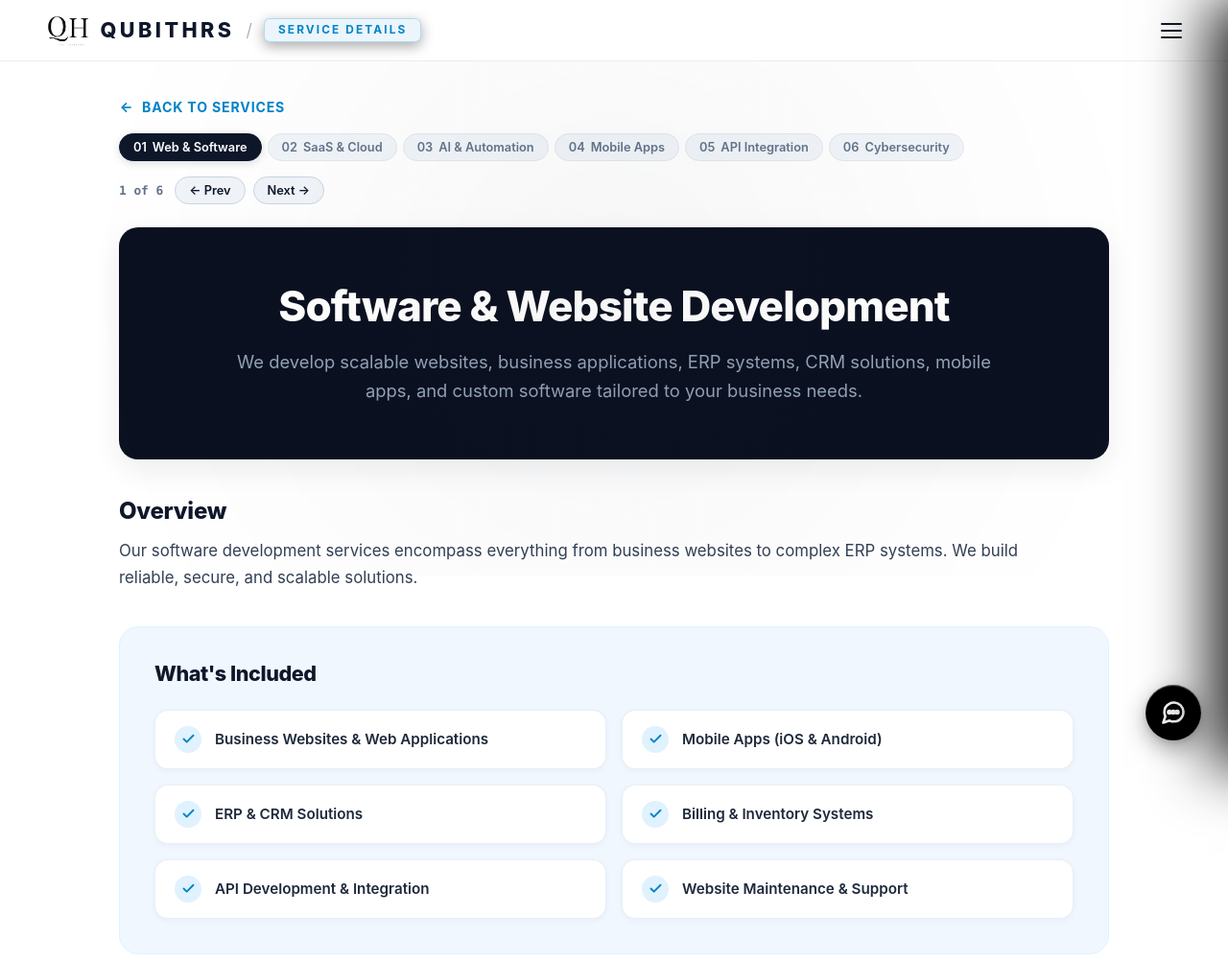
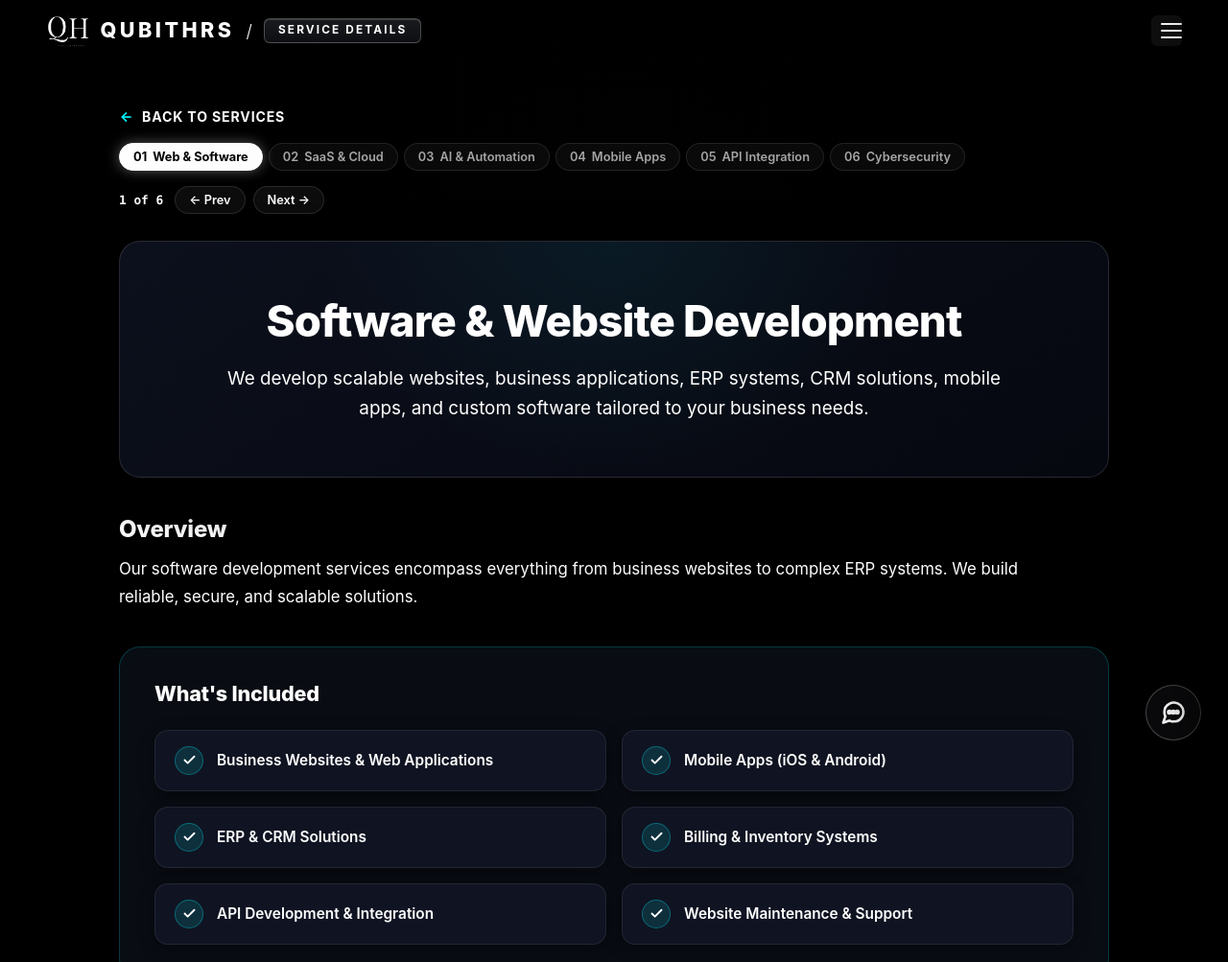
Before and after one commit to saurabhpandey0924-sys/Saurabh-Freelance-Website, a website: page service-detail.html in a window 1280 px wide. Shown: the top 1003 px of the page at 96% size. Drawn offline with Linux system fonts and the light colour scheme.

Commit message:
style(service-detail): apply website obsidian dark luxury theme to clean minimalist specification pattern

```diff
--- a/service-detail.html
+++ b/service-detail.html
@@ -28,16 +28,16 @@
   <!-- Stylesheets -->
   <link rel="stylesheet" href="styles/main.css?v=12">
   <link rel="stylesheet" href="styles/components.css?v=22">
-  <link rel="stylesheet" href="styles/service-clean.css?v=3">
+  <link rel="stylesheet" href="styles/service-clean.css?v=4">
   <link rel="stylesheet" href="styles/responsive.css?v=15">
 </head>
-<body class="qh-clean-detail-page">
+<body class="qh-dark-page">
   <!-- Navigation Bar -->
   <nav class="navbar transparent-nav" id="navbar">
     <div class="nav-container qh-nav-container">
       <div class="nav-brand-group">
         <a href="index.html" class="nav-brand qh-nav-brand" aria-label="QUBITHRS Tech Solutions Home">
-          <img src="assets/images/qh-logo-black-transparent.png" alt="QUBITHRS QH Logo" class="qh-brand-img">
+          <img src="assets/images/qh-logo-transparent.png" alt="QUBITHRS QH Logo" class="qh-brand-img">
           <span class="qh-brand-title">QUBITHRS</span>
         </a>
         <span class="nav-crumb-separator" aria-hidden="true">/</span>
--- a/styles/service-clean.css
+++ b/styles/service-clean.css
@@ -1,51 +1,24 @@
 /* ==========================================================================
-   QUBITHRS CLEAN SPECIFICATION PAGE
-   Matches User Reference Architecture: Simple, Clean, Effective
+   QUBITHRS SPECIFICATION ARCHITECTURE
+   Pattern: Simple, Clean, Minimalist (from User Reference)
+   Theme: QUBITHRS Obsidian Dark Luxury (#000000, #FFFFFF, Electric Cyan #00F0FF)
    ========================================================================== */
 
-/* Page Background */
-body.qh-clean-detail-page {
-  background-color: #FFFFFF !important;
-  color: #0F172A !important;
+/* Page Background & Base Tokens */
+body.qh-dark-page {
+  background-color: #000000 !important;
+  color: #FFFFFF !important;
   font-family: var(--font-body);
   margin: 0;
   padding: 0;
-}
-
-/* Navbar Adaptations for Clean Light Page */
-body.qh-clean-detail-page .navbar {
-  background: rgba(255, 255, 255, 0.94) !important;
-  backdrop-filter: blur(12px) !important;
-  -webkit-backdrop-filter: blur(12px) !important;
-  border-bottom: 1px solid rgba(226, 232, 240, 0.8) !important;
-}
-
-body.qh-clean-detail-page .qh-brand-title {
-  color: #0F172A !important;
-}
-
-body.qh-clean-detail-page .nav-crumb-separator {
-  color: #94A3B8 !important;
-}
-
-body.qh-clean-detail-page .active-page-name {
-  color: #0284C7 !important;
-}
-
-body.qh-clean-detail-page .nav-active-page-pill {
-  background: rgba(2, 132, 199, 0.08) !important;
-  border-color: rgba(2, 132, 199, 0.25) !important;
-}
-
-body.qh-clean-detail-page .hamburger-line {
-  background-color: #0F172A !important;
+  overflow-x: hidden;
 }
 
 /* Main Container */
 .clean-spec-wrapper {
   max-width: 1080px;
   margin: 0 auto;
-  padding: 100px 24px 80px 24px;
+  padding: 110px 24px 80px 24px;
 }
 
 /* Top Back Navigation Bar */
@@ -53,7 +26,7 @@ body.qh-clean-detail-page .hamburger-line {
   display: flex;
   align-items: center;
   justify-content: space-between;
-  margin-bottom: 24px;
+  margin-bottom: 28px;
   flex-wrap: wrap;
   gap: 16px;
 }
@@ -62,19 +35,20 @@ body.qh-clean-detail-page .hamburger-line {
   display: inline-flex;
   align-items: center;
   gap: 8px;
-  color: #0284C7;
+  color: #00F0FF;
   font-family: var(--font-heading);
   font-size: 0.88rem;
   font-weight: 700;
   letter-spacing: 0.06em;
   text-transform: uppercase;
   text-decoration: none;
-  transition: all 0.2s ease;
+  transition: all 0.25s cubic-bezier(0.16, 1, 0.3, 1);
 }
 
 .btn-back-services:hover {
-  color: #0369A1;
-  transform: translateX(-3px);
+  color: #FFFFFF;
+  transform: translateX(-4px);
+  text-shadow: 0 0 10px rgba(0, 240, 255, 0.5);
 }
 
 .clean-division-pills {
@@ -92,9 +66,9 @@ body.qh-clean-detail-page .hamburger-line {
   font-family: var(--font-heading);
   font-size: 0.8rem;
   font-weight: 600;
-  color: #64748B;
-  background: #F1F5F9;
-  border: 1px solid #E2E8F0;
+  color: rgba(255, 255, 255, 0.65);
+  background: rgba(255, 255, 255, 0.04);
+  border: 1px solid rgba(255, 255, 255, 0.1);
   border-radius: 9999px;
   cursor: pointer;
   text-decoration: none;
@@ -102,15 +76,17 @@ body.qh-clean-detail-page .hamburger-line {
 }
 
 .clean-div-btn:hover {
-  color: #0F172A;
-  background: #E2E8F0;
+  color: #FFFFFF;
+  background: rgba(255, 255, 255, 0.08);
+  border-color: rgba(255, 255, 255, 0.2);
 }
 
 .clean-div-btn.active {
-  color: #FFFFFF;
-  background: #0F172A;
-  border-color: #0F172A;
-  box-shadow: 0 2px 8px rgba(15, 23, 42, 0.15);
+  color: #000000;
+  background: #FFFFFF;
+  border-color: #FFFFFF;
+  font-weight: 700;
+  box-shadow: 0 0 14px rgba(255, 255, 255, 0.35);
 }
 
 .clean-pager-controls {
@@ -122,7 +98,7 @@ body.qh-clean-detail-page .hamburger-line {
 .clean-pager-indicator {
   font-family: var(--font-mono);
   font-size: 0.8rem;
-  color: #64748B;
+  color: rgba(255, 255, 255, 0.5);
   font-weight: 600;
   margin-right: 4px;
 }
@@ -135,9 +111,9 @@ body.qh-clean-detail-page .hamburger-line {
   font-family: var(--font-heading);
   font-size: 0.8rem;
   font-weight: 600;
-  color: #0F172A;
-  background: #F1F5F9;
-  border: 1px solid #CBD5E1;
+  color: #FFFFFF;
+  background: rgba(255, 255, 255, 0.05);
+  border: 1px solid rgba(255, 255, 255, 0.12);
   border-radius: 9999px;
   cursor: pointer;
   text-decoration: none;
@@ -145,40 +121,59 @@ body.qh-clean-detail-page .hamburger-line {
 }
 
 .clean-pager-btn:hover {
-  background: #E2E8F0;
-  border-color: #94A3B8;
-  color: #0284C7;
+  background: rgba(0, 240, 255, 0.15);
+  border-color: rgba(0, 240, 255, 0.4);
+  color: #00F0FF;
   transform: translateY(-1px);
 }
 
-/* Dark Hero Banner Card */
+/* Dark Hero Banner Card (Obsidian Glass) */
 .clean-hero-card {
-  background: #0B1120;
-  border-radius: 20px;
+  background: linear-gradient(145deg, #0C101C 0%, #060810 100%);
+  border: 1px solid rgba(255, 255, 255, 0.12);
+  border-radius: 22px;
   padding: clamp(40px, 6vw, 56px) clamp(24px, 5vw, 48px);
   text-align: center;
   color: #FFFFFF;
-  box-shadow: 0 10px 30px rgba(15, 23, 42, 0.08);
+  box-shadow: 0 20px 50px rgba(0, 0, 0, 0.7);
   margin-bottom: 40px;
+  position: relative;
+  overflow: hidden;
+}
+
+.clean-hero-card::before {
+  content: "";
+  position: absolute;
+  top: 0;
+  left: 50%;
+  transform: translateX(-50%);
+  width: 60%;
+  height: 100%;
+  background: radial-gradient(ellipse at top, rgba(0, 240, 255, 0.06) 0%, transparent 70%);
+  pointer-events: none;
 }
 
 .clean-hero-title {
   font-family: var(--font-heading);
-  font-size: clamp(2rem, 4vw, 2.75rem);
+  font-size: clamp(2.1rem, 4vw, 2.85rem);
   font-weight: 800;
   line-height: 1.2;
   letter-spacing: -0.02em;
   color: #FFFFFF;
   margin: 0 0 16px 0;
+  position: relative;
+  z-index: 1;
 }
 
 .clean-hero-subtitle {
   font-family: var(--font-body);
-  font-size: clamp(1rem, 1.8vw, 1.15rem);
+  font-size: clamp(1.02rem, 1.8vw, 1.18rem);
   line-height: 1.65;
   color: #94A3B8;
   max-width: 820px;
   margin: 0 auto;
+  position: relative;
+  z-index: 1;
 }
 
 /* Overview Section */
@@ -190,7 +185,7 @@ body.qh-clean-detail-page .hamburger-line {
   font-family: var(--font-heading);
   font-size: 1.5rem;
   font-weight: 800;
-  color: #0F172A;
+  color: #FFFFFF;
   margin: 0 0 12px 0;
   letter-spacing: -0.01em;
 }
@@ -198,27 +193,29 @@ body.qh-clean-detail-page .hamburger-line {
 .clean-overview-text {
   font-family: var(--font-body);
   font-size: 1.05rem;
-  line-height: 1.7;
-  color: #334155;
+  line-height: 1.75;
+  color: #CBD5E1;
   margin: 0;
   max-width: 960px;
 }
 
-/* "What's Included" Container */
+/* "What's Included" Container (Obsidian Frame with Cyan Accents) */
 .clean-included-box {
-  background: #F0F7FF;
-  border: 1px solid #E0F2FE;
-  border-radius: 20px;
+  background: rgba(12, 16, 26, 0.75);
+  border: 1px solid rgba(0, 240, 255, 0.2);
+  border-radius: 22px;
   padding: clamp(28px, 4vw, 36px);
   margin-bottom: 48px;
+  box-shadow: 0 10px 30px rgba(0, 0, 0, 0.5), inset 0 0 20px rgba(0, 240, 255, 0.02);
 }
 
 .clean-included-title {
   font-family: var(--font-heading);
   font-size: 1.35rem;
   font-weight: 800;
-  color: #0F172A;
+  color: #FFFFFF;
   margin: 0 0 24px 0;
+  letter-spacing: -0.01em;
 }
 
 .clean-included-grid {
@@ -234,29 +231,30 @@ body.qh-clean-detail-page .hamburger-line {
 }
 
 .clean-included-item {
-  background: #FFFFFF;
+  background: #101422;
   border-radius: 14px;
   padding: 16px 20px;
   display: flex;
   align-items: center;
   gap: 14px;
-  box-shadow: 0 2px 6px rgba(15, 23, 42, 0.04);
-  border: 1px solid rgba(226, 232, 240, 0.7);
+  box-shadow: 0 4px 16px rgba(0, 0, 0, 0.4);
+  border: 1px solid rgba(255, 255, 255, 0.08);
   transition: transform 0.2s ease, box-shadow 0.2s ease, border-color 0.2s ease;
 }
 
 .clean-included-item:hover {
   transform: translateY(-2px);
-  box-shadow: 0 6px 16px rgba(15, 23, 42, 0.08);
-  border-color: #38BDF8;
+  box-shadow: 0 8px 24px rgba(0, 0, 0, 0.6), 0 0 20px rgba(0, 240, 255, 0.1);
+  border-color: rgba(0, 240, 255, 0.4);
 }
 
 .clean-check-badge {
-  width: 28px;
-  height: 28px;
+  width: 30px;
+  height: 30px;
   border-radius: 50%;
-  background: #E0F2FE;
-  color: #0284C7;
+  background: rgba(0, 240, 255, 0.12);
+  border: 1px solid rgba(0, 240, 255, 0.3);
+  color: #00F0FF;
   display: flex;
   align-items: center;
   justify-content: center;
@@ -265,9 +263,9 @@ body.qh-clean-detail-page .hamburger-line {
 
 .clean-item-text {
   font-family: var(--font-body);
-  font-size: 0.95rem;
+  font-size: 0.96rem;
   font-weight: 600;
-  color: #1E293B;
+  color: #FFFFFF;
   line-height: 1.4;
 }
 
@@ -278,7 +276,7 @@ body.qh-clean-detail-page .hamburger-line {
   gap: 32px;
   margin-bottom: 48px;
   padding-top: 32px;
-  border-top: 1px solid #E2E8F0;
+  border-top: 1px solid rgba(255, 255, 255, 0.1);
 }
 
 @media (max-width: 900px) {
@@ -288,10 +286,11 @@ body.qh-clean-detail-page .hamburger-line {
 }
 
 .clean-spec-card {
-  background: #F8FAFC;
-  border: 1px solid #E2E8F0;
+  background: #0B0F1A;
+  border: 1px solid rgba(255, 255, 255, 0.1);
   border-radius: 18px;
   padding: 28px;
+  box-shadow: 0 10px 30px rgba(0, 0, 0, 0.5);
 }
 
 .clean-spec-heading {
@@ -301,7 +300,7 @@ body.qh-clean-detail-page .hamburger-line {
   font-family: var(--font-heading);
   font-size: 1.2rem;
   font-weight: 700;
-  color: #0F172A;
+  color: #FFFFFF;
   margin: 0 0 20px 0;
 }
 
@@ -320,11 +319,11 @@ body.qh-clean-detail-page .hamburger-line {
   gap: 10px;
   font-size: 0.92rem;
   line-height: 1.5;
-  color: #334155;
+  color: #E2E8F0;
 }
 
 .clean-deliv-bullet {
-  color: #0284C7;
+  color: #00F0FF;
   font-weight: 700;
   line-height: 1;
   margin-top: 4px;
@@ -335,22 +334,22 @@ body.qh-clean-detail-page .hamburger-line {
   justify-content: space-between;
   align-items: center;
   padding: 10px 0;
-  border-bottom: 1px solid #E2E8F0;
+  border-bottom: 1px solid rgba(255, 255, 255, 0.08);
   font-size: 0.9rem;
 }
 
 .clean-param-key {
-  color: #64748B;
+  color: rgba(255, 255, 255, 0.6);
   font-weight: 500;
 }
 
 .clean-param-val {
-  color: #0F172A;
+  color: #FFFFFF;
   font-weight: 700;
 }
 
 .clean-param-val.highlight {
-  color: #0284C7;
+  color: #00F0FF;
   font-family: var(--font-mono);
 }
 
@@ -363,12 +362,12 @@ body.qh-clean-detail-page .hamburger-line {
 
 .clean-tag-pill {
   padding: 4px 10px;
-  background: #FFFFFF;
-  border: 1px solid #CBD5E1;
+  background: rgba(255, 255, 255, 0.05);
+  border: 1px solid rgba(255, 255, 255, 0.12);
   border-radius: 6px;
   font-family: var(--font-mono);
   font-size: 0.75rem;
-  color: #1E293B;
+  color: #FFFFFF;
   font-weight: 500;
 }
 
@@ -377,8 +376,8 @@ body.qh-clean-detail-page .hamburger-line {
   align-items: center;
   gap: 8px;
   font-size: 0.85rem;
-  color: #166534;
-  margin-top: 6px;
+  color: #86EFAC;
+  margin-top: 8px;
 }
 
 /* Action Buttons Footer */
@@ -396,22 +395,23 @@ body.qh-clean-detail-page .hamburger-line {
   align-items: center;
   gap: 10px;
   padding: 14px 28px;
-  background: #0284C7;
-  color: #FFFFFF;
+  background: #00F0FF;
+  color: #000000;
   font-family: var(--font-heading);
   font-size: 0.95rem;
   font-weight: 700;
   border-radius: 9999px;
   text-decoration: none;
-  transition: all 0.2s ease;
-  box-shadow: 0 4px 12px rgba(2, 132, 199, 0.25);
+  transition: all 0.25s cubic-bezier(0.16, 1, 0.3, 1);
+  box-shadow: 0 0 20px rgba(0, 240, 255, 0.35);
+  border: none;
 }
 
 .btn-clean-primary:hover {
-  background: #0369A1;
+  background: #FFFFFF;
+  color: #000000;
   transform: translateY(-2px);
-  box-shadow: 0 6px 16px rgba(2, 132, 199, 0.35);
-  color: #FFFFFF;
+  box-shadow: 0 0 30px rgba(255, 255, 255, 0.6);
 }
 
 .btn-clean-secondary {
@@ -419,19 +419,20 @@ body.qh-clean-detail-page .hamburger-line {
   align-items: center;
   gap: 8px;
   padding: 14px 26px;
-  background: #F1F5F9;
-  color: #0F172A;
+  background: rgba(255, 255, 255, 0.06);
+  color: #FFFFFF;
   font-family: var(--font-heading);
   font-size: 0.95rem;
   font-weight: 600;
   border-radius: 9999px;
   text-decoration: none;
-  border: 1px solid #CBD5E1;
+  border: 1px solid rgba(255, 255, 255, 0.16);
   transition: all 0.2s ease;
 }
 
 .btn-clean-secondary:hover {
-  background: #E2E8F0;
+  background: rgba(255, 255, 255, 0.12);
+  border-color: rgba(255, 255, 255, 0.3);
   transform: translateY(-2px);
-  color: #0F172A;
+  color: #FFFFFF;
 }
```
